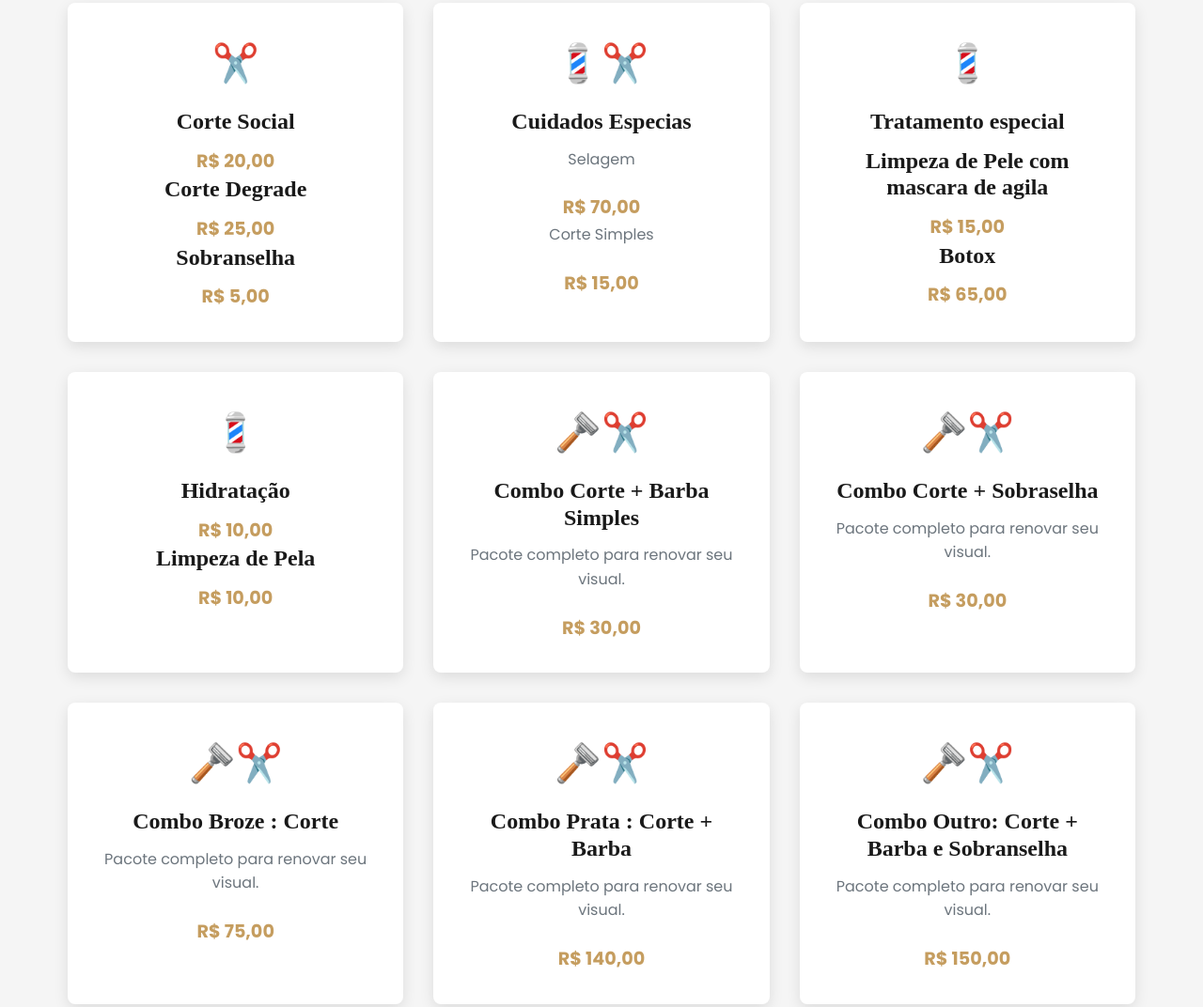
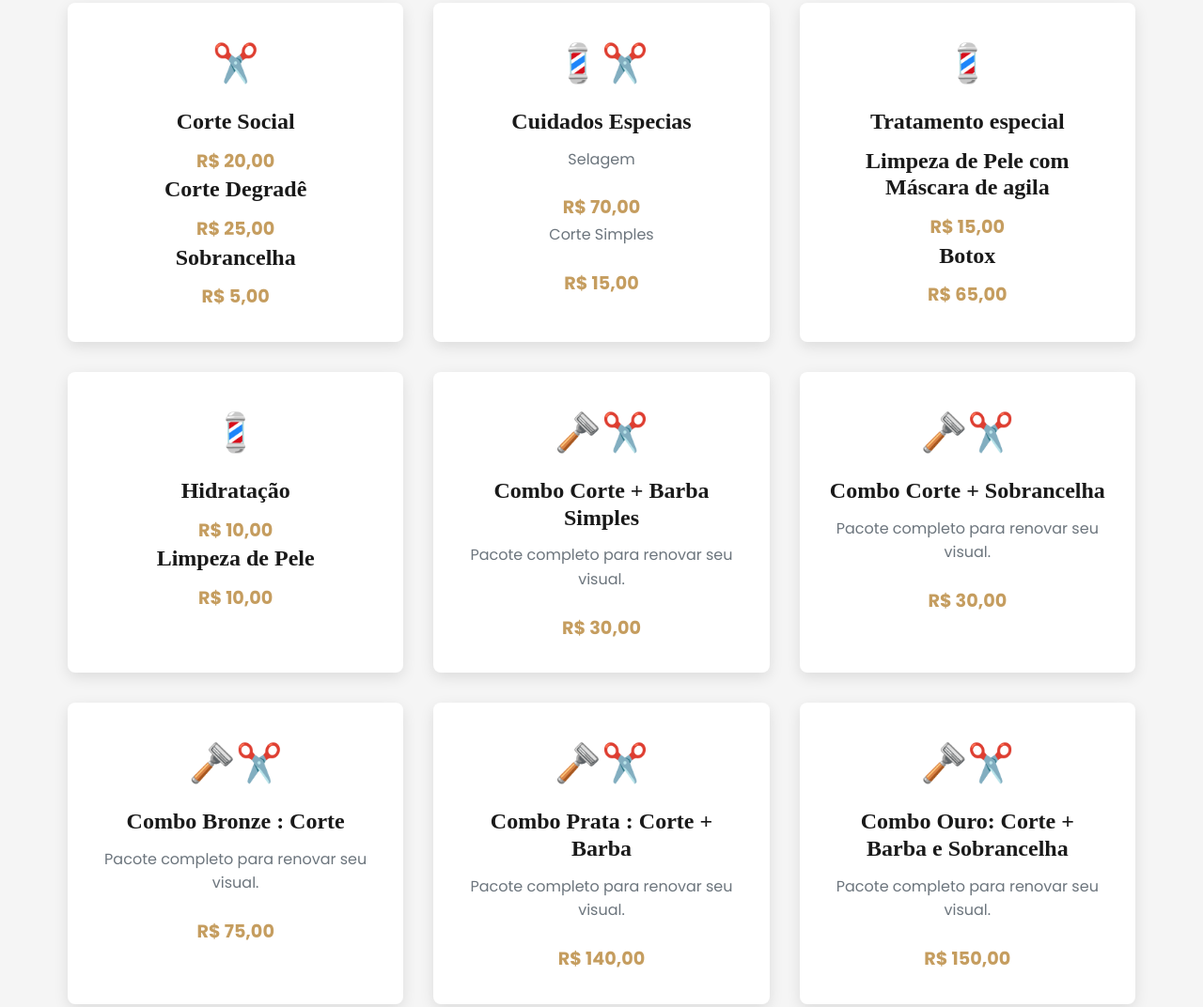
Before and after one commit to IvonildoDev/tertobarbearia, a plain HTML site: page index.html in a window 1280 px wide. Shown: the part 989-2061 px from the top of the page at 94% size. Drawn offline with Linux system fonts and the light colour scheme.

Commit message:
ajuste no portugues dos testos

```diff
--- a/index.html
+++ b/index.html
@@ -70,9 +70,9 @@
                     <div class="service-icon">✂️</div>
                     <h3>Corte Social</h3>
                     <span class="price">R$ 20,00</span>
-                    <h3>Corte Degrade</h3>
+                    <h3>Corte Degradê</h3>
                     <span class="price">R$ 25,00</span>
-                    <h3>Sobranselha</h3>
+                    <h3>Sobrancelha</h3>
                     <span class="price">R$ 5,00</span>
                 </div>
                 <div class="service-card">
@@ -86,7 +86,7 @@
                 <div class="service-card">
                     <div class="service-icon">💈</div>
                     <h3>Tratamento especial</h3>
-                    <h3>Limpeza de Pele com mascara de agila</h3>
+                    <h3>Limpeza de Pele com Máscara de agila</h3>
                     <span class="price">R$ 15,00</span>
                     <h3>Botox</h3>
                     <span class="price">R$ 65,00</span>
@@ -97,7 +97,7 @@
                     <div class="service-icon">💈</div>
                     <h3>Hidratação</h3>
                     <span class="price">R$ 10,00</span>
-                    <h3>Limpeza de Pela</h3>
+                    <h3>Limpeza de Pele</h3>
                     <span class="price">R$ 10,00</span>
 
                 </div>
@@ -109,13 +109,13 @@
                 </div>
                 <div class="service-card">
                     <div class="service-icon">🪒✂️</div>
-                    <h3>Combo Corte + Sobraselha</h3>
+                    <h3>Combo Corte + Sobrancelha</h3>
                     <p>Pacote completo para renovar seu visual.</p>
                     <span class="price">R$ 30,00</span>
                 </div>
                 <div class="service-card">
                     <div class="service-icon">🪒✂️</div>
-                    <h3>Combo Broze : Corte</h3>
+                    <h3>Combo Bronze : Corte</h3>
                     <p>Pacote completo para renovar seu visual.</p>
                     <span class="price">R$ 75,00</span>
                 </div>
@@ -128,7 +128,7 @@
                 </div>
                 <div class="service-card">
                     <div class="service-icon">🪒✂️</div>
-                    <h3>Combo Outro: Corte + Barba e Sobranselha</h3>
+                    <h3>Combo Ouro: Corte + Barba e Sobrancelha</h3>
                     <p>Pacote completo para renovar seu visual.</p>
                     <span class="price">R$ 150,00</span>
                 </div>
```
Also changed, not shown: sobre.html (+2 -2 lines), img/baiao-de-dois.webp (added).
